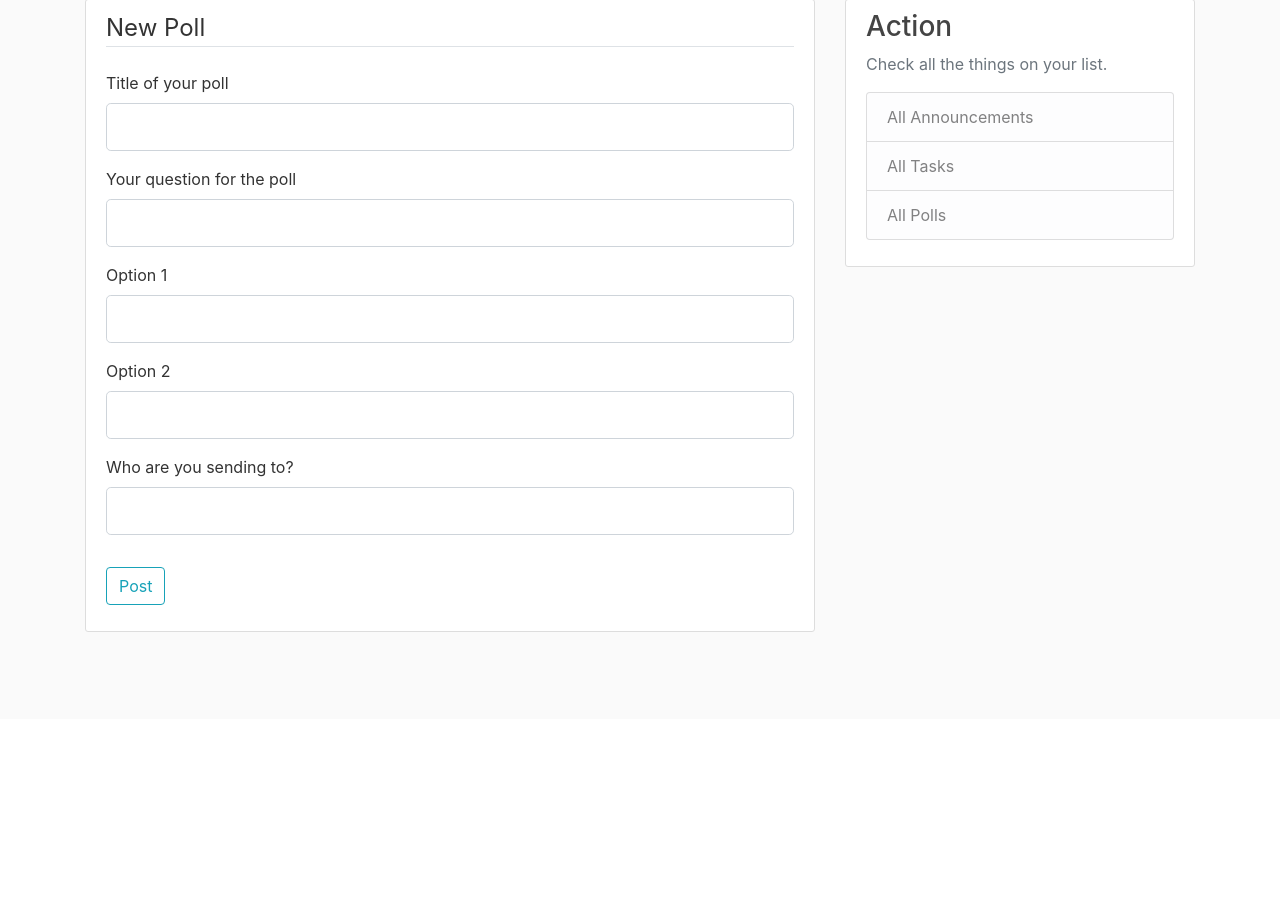
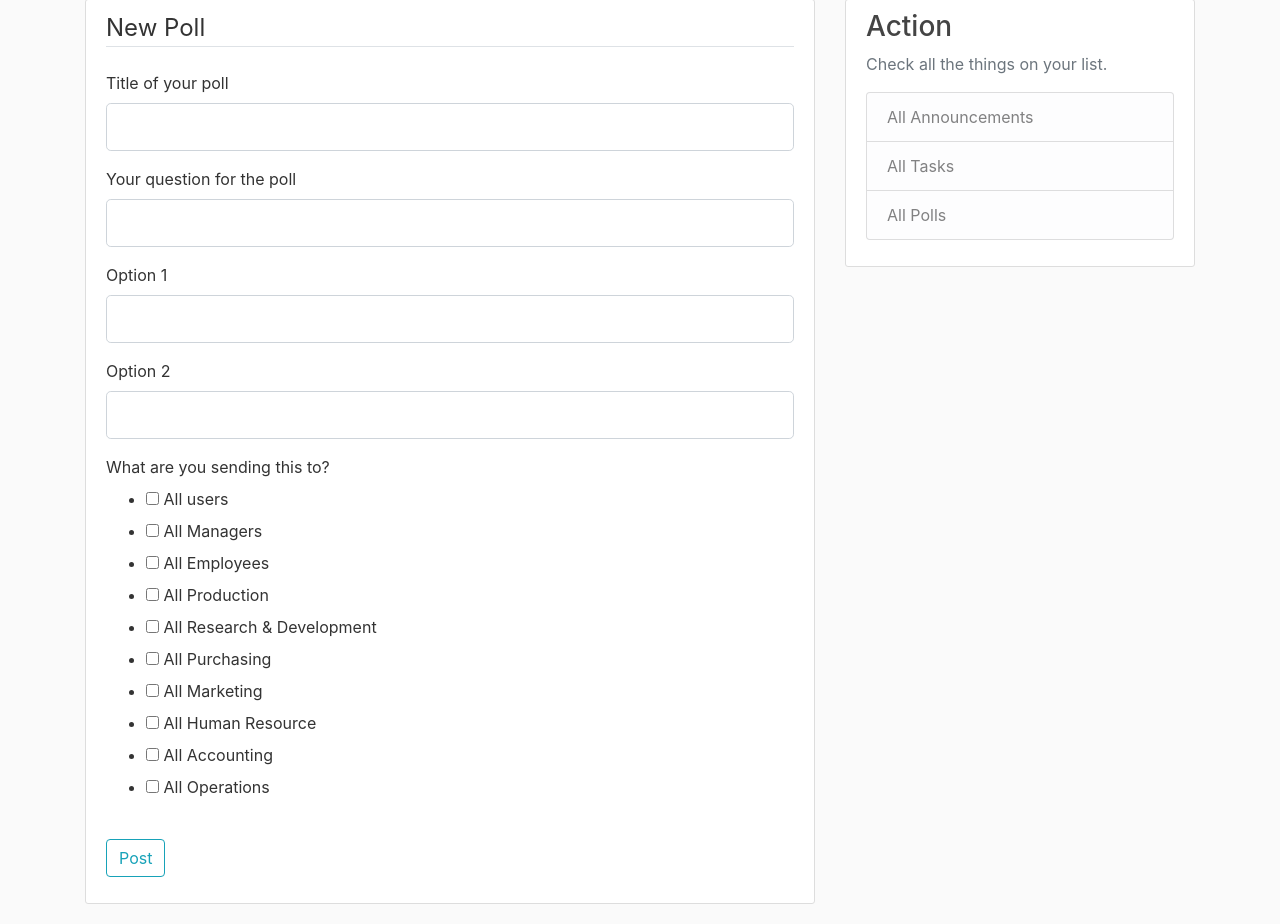
Before and after one commit to joezuoyc/CS316_F20_Team8, a Flask app: page /poll/new in a window 1280 px wide. Shown: the part 81-1005 px from the top of the page. Before the commit the page ends 713 px from the top, so only its background shows below. Run offline with Flask 2, Linux system fonts and the light colour scheme; a user stored in the database is signed in; some libraries are stand-ins or nearby versions.

Commit message:
change the format for tasks and polls as well

```diff
--- a/scheduler_code/scheduler/forms.py
+++ b/scheduler_code/scheduler/forms.py
@@ -95,7 +95,7 @@ class TaskForm(FlaskForm):
 	title = StringField('Title', validators = [DataRequired()])
 	content = TextAreaField('Content', validators = [DataRequired()])
 	submit = SubmitField('Post')
-	audience = StringField('Who are you sending to?')
+	audience = MultiCheckboxField('What are you sending this to?')
 
 class PollForm(FlaskForm):
 	title = StringField('Title of your poll', validators = [DataRequired()])
@@ -103,4 +103,4 @@ class PollForm(FlaskForm):
 	option1 = StringField('Option 1', validators = [DataRequired()])
 	option2 = StringField('Option 2', validators = [DataRequired()])
 	submit = SubmitField('Post')
-	audience = StringField('Who are you sending to?', validators = [DataRequired()])
+	audience = MultiCheckboxField('What are you sending this to?')
--- a/scheduler_code/scheduler/routes.py
+++ b/scheduler_code/scheduler/routes.py
@@ -22,10 +22,10 @@ def main():
 	ann_ids = db.session.query(Announcement_recipent.announcement_id).filter(Announcement_recipent.recipient == current_user.id)
 	announcements = Announcement.query.filter(Announcement.id.in_(ann_ids)).limit(3)
 	task_ids = []
-	task_ids = db.session.query(Task_recipent.task_id).filter(Task_recipent.recipient == current_user.username)
+	task_ids = db.session.query(Task_recipent.task_id).filter(Task_recipent.recipient == current_user.id)
 	tasks = Task.query.filter(Task.id.in_(task_ids)).limit(3)
 	poll_ids = []
-	poll_ids = db.session.query(Poll_recipent.poll_id).filter(Poll_recipent.recipient == current_user.username)
+	poll_ids = db.session.query(Poll_recipent.poll_id).filter(Poll_recipent.recipient == current_user.id)
 	polls = Poll.query.filter(Poll.id.in_(poll_ids)).limit(3)
 	return render_template('main.html', announcements =announcements, tasks = tasks, polls = polls,title = 'Main')
 
@@ -180,15 +180,6 @@ def new_announcement():
 					announcement_rec = Announcement_recipent(announcement_id = ann_id, recipient = mem.id)
 					db.session.add(announcement_rec)
 			db.session.commit()
-
-		#all_audience = form.audience.data.split(",")
-		# all_audience = re.findall(r'\w+',form.audience.data )
-		# all_audience = set(all_audience + [current_user.username])
-		# for audi in all_audience:
-		# 	announcement_rec = Announcement_recipent(announcement_id = ann_id, recipient = audi)
-		# 	db.session.add(announcement_rec)
-		# 	db.session.commit()
-
 		flash('Your annoucement has been created', 'success')
 		return redirect(url_for('main'))
 	return render_template('new_announcement.html', title='New accouncement', form = form, legend = 'New Announcement')
@@ -235,19 +226,42 @@ def delete_announcement(announcement_id):
 @login_required
 def new_poll():
 	form = PollForm()
+	form.audience.choices = audience_groups
 	if form.validate_on_submit():
 		poll = Poll(title = form.title.data,
 						author = current_user, question = form.question.data,
-						option1 = form.option1.data, option2 = form.option2.data, audience = form.audience.data)
+						option1 = form.option1.data, option2 = form.option2.data)
 		db.session.add(poll)
 		db.session.commit()
 
 		poll_id = db.session.query(Poll).order_by(Poll.id.desc()).first().id
-		all_audience = re.findall(r'\w+',form.audience.data )
-		all_audience = set(all_audience + [current_user.username])
-		for audi in all_audience:
-			poll_rec = Poll_recipent(poll_id = poll_id, recipient = audi)
-			db.session.add(poll_rec)
+
+		audi_groups = form.audience.data
+
+		# loop over different scenarios
+		if ('All' in audi_groups) or ('Managers' in audi_groups and 'Employees' in audi_groups):
+			all_users = User.query.all()
+			for user in all_users:
+				poll_rec = Poll_recipent(poll_id = poll_id, recipient = user.id)
+				db.session.add(poll_rec)
+			db.session.commit()
+
+		else:
+			if 'Managers' in audi_groups:
+				managers = User.query.filter(User.is_manager)
+				for man in managers:
+					poll_rec = Poll_recipent(poll_id = poll_id, recipient = man.id)
+					db.session.add(poll_rec)
+			if 'Employees' in audi_groups:
+				employees = User.query.filter(User.is_manager == False)
+				for emp in employees:
+					poll_rec = Poll_recipent(poll_id = poll_id, recipient = emp.id)
+					db.session.add(poll_rec)
+			for dept in departments:
+				dept_members = User.query.filter(User.dept == dept)
+				for mem in dept_members:
+					task_rec = Poll_recipent(poll_id = poll_id, recipient = mem.id)
+					db.session.add(poll_rec)
 			db.session.commit()
 
 		flash('Your poll has been created', 'success')
@@ -265,7 +279,7 @@ def all_polls():
 	page = request.args.get('page', 1, type = int)
 	#polls = Poll.query.paginate(per_page = 5)
 	poll_ids = []
-	poll_ids = db.session.query(Poll_recipent.poll_id).filter(Poll_recipent.recipient == current_user.username)
+	poll_ids = db.session.query(Poll_recipent.poll_id).filter(Poll_recipent.recipient == current_user.id)
 	polls = Poll.query.filter(Poll.id.in_(poll_ids)).paginate(per_page = 5)
 	return render_template('all_polls.html', polls =polls, title = 'All polls')
 
@@ -286,7 +300,7 @@ def all_tasks():
 	page = request.args.get('page', 1, type = int)
 	#tasks = Task.query.paginate(per_page = 5)
 	task_ids = []
-	task_ids = db.session.query(Task_recipent.task_id).filter(Task_recipent.recipient == current_user.username)
+	task_ids = db.session.query(Task_recipent.task_id).filter(Task_recipent.recipient == current_user.id)
 	tasks = Task.query.filter(Task.id.in_(task_ids)).paginate(per_page = 5)
 	return render_template('all_tasks.html', tasks =tasks, title = 'All tasks')
 
@@ -295,18 +309,43 @@ def all_tasks():
 @login_required
 def new_task():
 	form = TaskForm()
+	form.audience.choices = audience_groups
 	if form.validate_on_submit():
-		task = Task(title = form.title.data, content = form.content.data, author = current_user, audience = form.audience.data)
+		task = Task(title = form.title.data, content = form.content.data, author = current_user)
 		db.session.add(task)
 		db.session.commit()
 
 		task_id = db.session.query(Task).order_by(Task.id.desc()).first().id
-		all_audience = re.findall(r'\w+',form.audience.data )
-		all_audience = set(all_audience + [current_user.username])
-		for audi in all_audience:
-			task_rec = Task_recipent(task_id = task_id, recipient = audi)
-			db.session.add(task_rec)
+
+		audi_groups = form.audience.data
+
+		# loop over different scenarios
+		if ('All' in audi_groups) or ('Managers' in audi_groups and 'Employees' in audi_groups):
+			all_users = User.query.all()
+			for user in all_users:
+				task_rec = Task_recipent(task_id = task_id, recipient = user.id)
+				db.session.add(task_rec)
 			db.session.commit()
+
+		else:
+			if 'Managers' in audi_groups:
+				managers = User.query.filter(User.is_manager)
+				for man in managers:
+					task_rec = Task_recipent(task_id = task_id, recipient = man.id)
+					db.session.add(Task_rec)
+			if 'Employees' in audi_groups:
+				employees = User.query.filter(User.is_manager == False)
+				for emp in employees:
+					task_rec = Task_recipent(task_id = task_id, recipient = emp.id)
+					db.session.add(task_rec)
+			for dept in departments:
+				dept_members = User.query.filter(User.dept == dept)
+				for mem in dept_members:
+					task_rec = task_recipent(task_id = task_id, recipient = mem.id)
+					db.session.add(task_rec)
+			db.session.commit()
+
+
 
 		flash('Your task has been assigned', 'success')
 		return redirect(url_for('main'))
--- a/scheduler_code/scheduler/templates/new_poll.html
+++ b/scheduler_code/scheduler/templates/new_poll.html
@@ -73,11 +73,10 @@
                             {% endfor %}
                         </div>
                     {% else %}
-                        {{ form.audience(class="form-control form-control-lg") }}
+                        {{ form.audience(class="selectpicker") }}
+
                     {% endif %}
                 </div>
-
-
             </fieldset>
             <div class="form-group">
                 {{ form.submit(class="btn btn-outline-info") }}
--- a/scheduler_code/scheduler/templates/new_task.html
+++ b/scheduler_code/scheduler/templates/new_task.html
@@ -42,7 +42,8 @@
                             {% endfor %}
                         </div>
                     {% else %}
-                        {{ form.audience(class="form-control form-control-lg") }}
+                        {{ form.audience(class="selectpicker") }}
+
                     {% endif %}
                 </div>
             </fieldset>
```
Also changed, not shown: scheduler_code/scheduler/models.py (+2 -5 lines), scheduler_code/scheduler/site.db.
